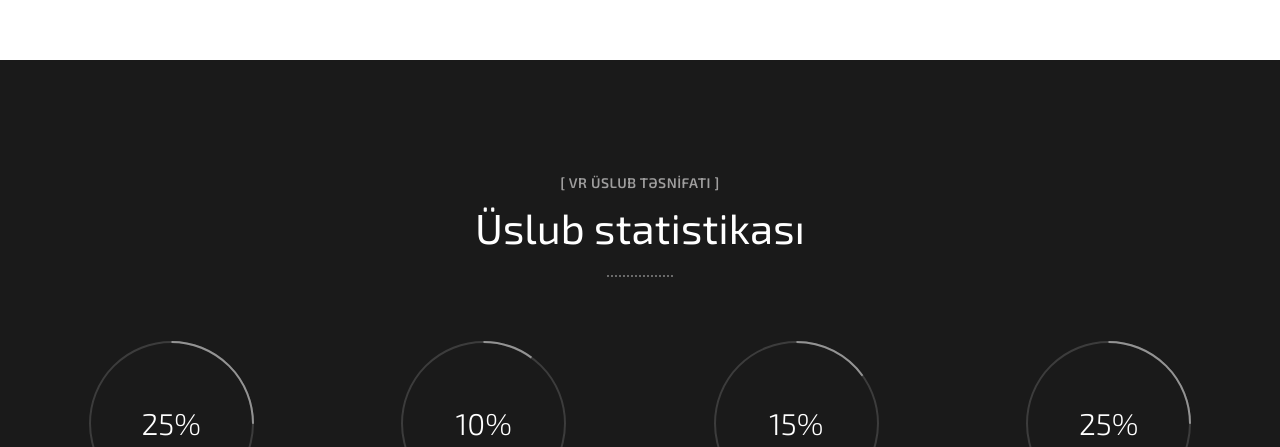
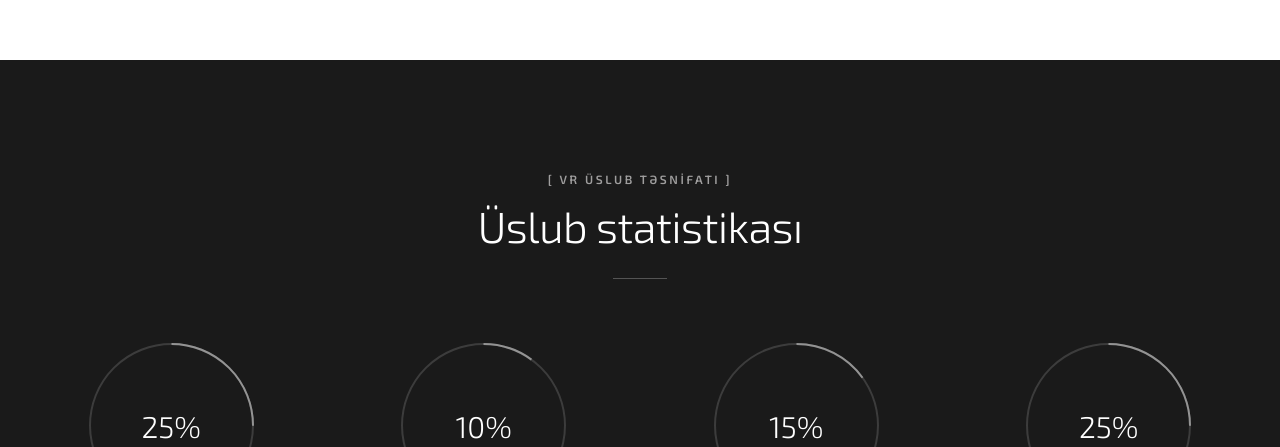
Before and after one commit to feyruzalizada/VRprogect, a Next.js app: page / in a window 1280 px wide. Shown: the part 2353-2800 px from the top of the page. Built offline with nearby package versions, Linux system fonts and the light colour scheme; no server answers.

Commit message:
Refine the section headings

```diff
--- a/src/components/PartnerStrip.module.css
+++ b/src/components/PartnerStrip.module.css
@@ -4,15 +4,27 @@
 }
 
 .heading {
-  margin: 0 0 6px;
+  display: flex;
+  align-items: center;
+  justify-content: center;
+  gap: clamp(14px, 2vw, 26px);
+  margin: 0 0 30px;
   font-family: var(--font-display), sans-serif;
-  font-size: 15px;
+  font-size: 12px;
   font-weight: 600;
-  line-height: 24px;
-  letter-spacing: 1.4px;
-  text-align: center;
+  line-height: 18px;
+  letter-spacing: 2.6px;
   text-transform: uppercase;
   color: #a3a3a3;
+}
+
+/* a hairline on each side so the label sits on the band rather than floats */
+.heading::before,
+.heading::after {
+  content: "";
+  width: clamp(26px, 7vw, 76px);
+  height: 1px;
+  background-color: rgba(255, 255, 255, 0.22);
 }
 
 .viewport {
--- a/src/components/PercentBand.module.css
+++ b/src/components/PercentBand.module.css
@@ -9,15 +9,27 @@
 }
 
 .heading {
-  margin: 0 0 34px;
+  display: flex;
+  align-items: center;
+  justify-content: center;
+  gap: clamp(14px, 2vw, 26px);
+  margin: 0 0 30px;
   font-family: var(--font-display), sans-serif;
-  font-size: 15px;
+  font-size: 12px;
   font-weight: 600;
-  line-height: 24px;
-  letter-spacing: 1.4px;
-  text-align: center;
+  line-height: 18px;
+  letter-spacing: 2.6px;
   text-transform: uppercase;
   color: #6f6f6f;
+}
+
+/* a hairline on each side so the label sits on the band rather than floats */
+.heading::before,
+.heading::after {
+  content: "";
+  width: clamp(26px, 7vw, 76px);
+  height: 1px;
+  background-color: rgba(26, 26, 26, 0.22);
 }
 
 @media (max-width: 575px) {
--- a/src/components/ProgressStats.module.css
+++ b/src/components/ProgressStats.module.css
@@ -10,12 +10,12 @@
 
 .eyebrow {
   display: block;
-  margin-bottom: 6px;
+  margin-bottom: 14px;
   font-family: var(--font-display), sans-serif;
-  font-size: 14px;
+  font-size: 12px;
   font-weight: 600;
-  line-height: 26.25px;
-  letter-spacing: 0.5px;
+  line-height: 18px;
+  letter-spacing: 2.6px;
   text-transform: uppercase;
   color: #9f9e9e;
 }
@@ -23,17 +23,20 @@
 .title {
   margin: 0;
   font-family: var(--font-display), sans-serif;
-  font-size: 42px;
-  font-weight: 400;
-  line-height: 48px;
+  font-size: clamp(30px, 3.4vw, 48px);
+  font-weight: 300;
+  line-height: 1.14;
+  /* large type wants a touch less tracking to look set rather than typed */
+  letter-spacing: -0.015em;
   color: #fff;
 }
 
-.dots {
+.rule {
   display: block;
-  width: 66px;
-  margin: 24px auto 0;
-  border-top: 2px dotted rgba(255, 255, 255, 0.35);
+  width: 54px;
+  height: 1px;
+  margin: 26px auto 0;
+  background-color: rgba(255, 255, 255, 0.25);
 }
 
 .container {
--- a/src/components/ProgressStats.tsx
+++ b/src/components/ProgressStats.tsx
@@ -78,7 +78,7 @@ export default function ProgressStats() {
       <div className={styles.heading}>
         <span className={styles.eyebrow}>{progressHeading.eyebrow}</span>
         <h2 className={styles.title}>{progressHeading.title}</h2>
-        <span className={styles.dots} aria-hidden />
+        <span className={styles.rule} aria-hidden />
       </div>
 
       <div className={styles.container}>
--- a/src/components/Services.module.css
+++ b/src/components/Services.module.css
@@ -36,12 +36,12 @@
 
 .eyebrow {
   display: block;
-  margin-bottom: 6px;
+  margin-bottom: 14px;
   font-family: var(--font-display), sans-serif;
-  font-size: 14px;
+  font-size: 12px;
   font-weight: 600;
-  line-height: 26.25px;
-  letter-spacing: 0.5px;
+  line-height: 18px;
+  letter-spacing: 2.6px;
   text-transform: uppercase;
   color: #9f9e9e;
 }
@@ -49,17 +49,20 @@
 .title {
   margin: 0;
   font-family: var(--font-display), sans-serif;
-  font-size: 42px;
-  font-weight: 400;
-  line-height: 48px;
+  font-size: clamp(30px, 3.4vw, 48px);
+  font-weight: 300;
+  line-height: 1.14;
+  /* large type wants a touch less tracking to look set rather than typed */
+  letter-spacing: -0.015em;
   color: #1a1a1a;
 }
 
-.dots {
+.rule {
   display: block;
-  width: 66px;
-  margin: 24px auto 0;
-  border-top: 2px dotted rgba(26, 26, 26, 0.35);
+  width: 54px;
+  height: 1px;
+  margin: 26px auto 0;
+  background-color: rgba(26, 26, 26, 0.25);
 }
 
 .tagline {
--- a/src/components/Services.tsx
+++ b/src/components/Services.tsx
@@ -12,7 +12,7 @@ export default function Services({ id = "kalkulyator" }: { id?: string }) {
         <div className={styles.heading}>
           <span className={styles.eyebrow}>{services.eyebrow}</span>
           <h2 className={styles.title}>{services.heading}</h2>
-          <span className={styles.dots} aria-hidden />
+          <span className={styles.rule} aria-hidden />
 
           <p className={styles.tagline}>{services.taglineTop}</p>
           <p className={styles.intro}>{services.intro}</p>
```
